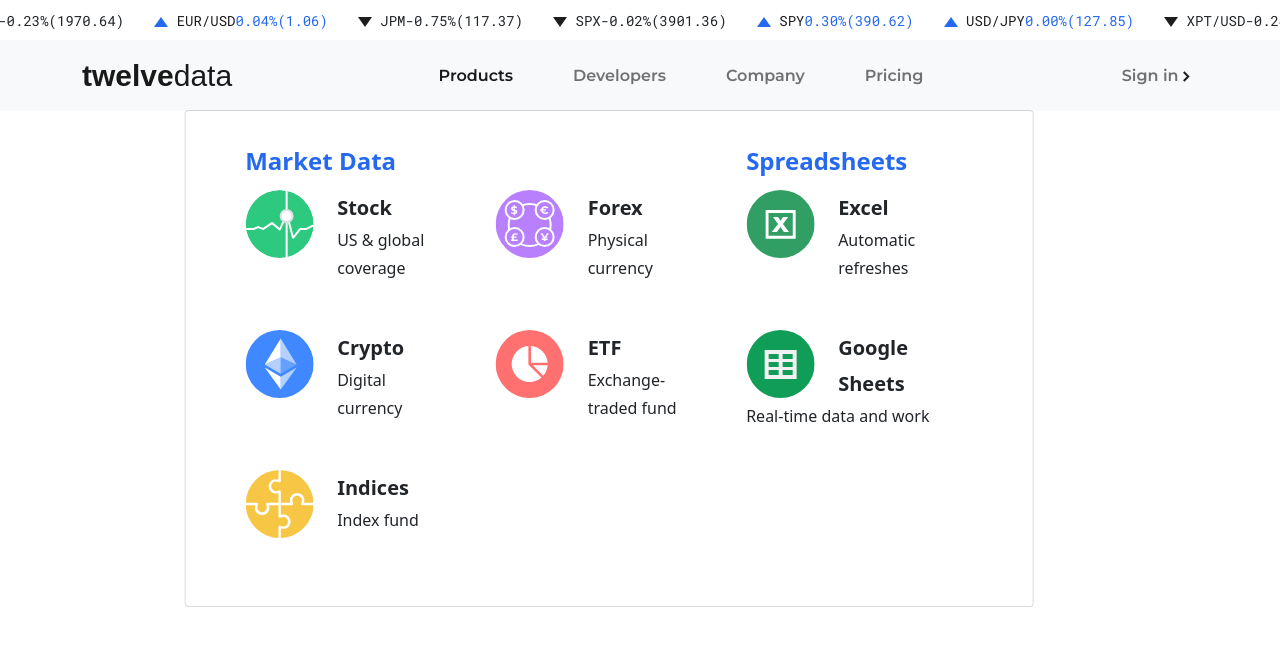
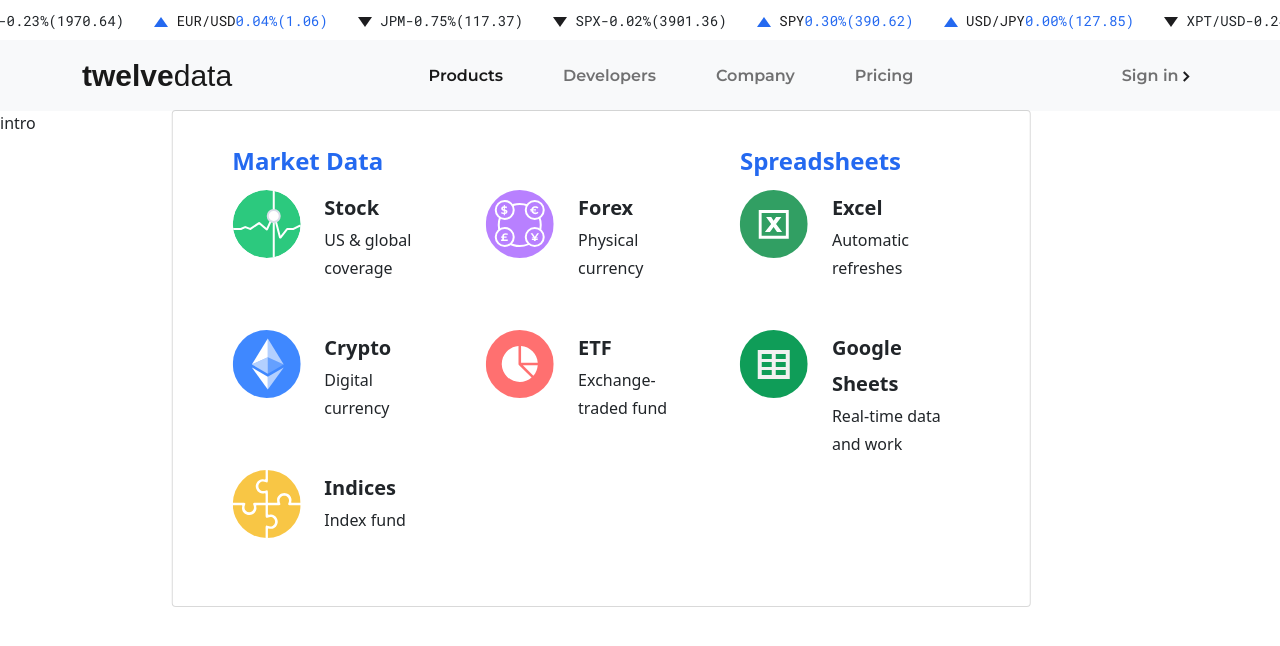
Before and after one commit to atefeh-dev/twelvedata, a React (Create React App) app: page / in a window 1280 px wide. Both pictures are taken after a click on the link "Products". Shown: the top 646 px of the page. Built offline with nearby package versions, Linux system fonts and the light colour scheme; a web font is replaced by a local one.

Commit message:
header bug fix

```diff
--- a/src/components/App.js
+++ b/src/components/App.js
@@ -3,12 +3,14 @@
 import RateLine from "./RateLine";
 import "../styles/App.css";
 import Navbar from "./NavBar";
+import PricingIntro from "./PricingIntro";
 
 const App = () => {
   return (
     <div>
       <RateLine />
       <Navbar />
+      <PricingIntro />
     </div>
   );
 };
--- a/src/components/NavBar.js
+++ b/src/components/NavBar.js
@@ -123,15 +123,18 @@
                                   </defs>
                                 </svg>
                               </div>
+                              <span>
                                 <span class="submenu-item">Stock</span>
                                 <span class="submenu-item-headline">
                                   US &amp; global coverage
+                                </span>
                               </span>
                             </a>
                           </div>
                           <div class="col col-md-6 col-sm-6 col-12">
                             <a
                               class="dropdown-item forex"
+                              style={{ display: "flex" }}
                               href="https://twelvedata.com/forex">
                               <div class="submenu-item-image">
                                 <svg
@@ -198,9 +201,11 @@
                                     fill="white"></path>
                                 </svg>
                               </div>
+                              <span>
                                 <span class="submenu-item">Forex</span>
                                 <span class="submenu-item-headline">
                                   Physical currency
+                                </span>
                               </span>
                             </a>
                           </div>
@@ -253,7 +258,8 @@
                           </div>
                           <div class="col col-md-6 col-sm-6 col-12">
                             <a
-                              class="dropdown-item etf"
+                              className="dropdown-item etf"
+                              style={{ display: "flex" }}
                               href="https://twelvedata.com/etf">
                               <div class="submenu-item-image">
                                 <svg
@@ -279,9 +285,11 @@
                                     fill="white"></path>
                                 </svg>
                               </div>
+                              <span>
                                 <span class="submenu-item">ETF</span>
                                 <span class="submenu-item-headline">
                                   Exchange-traded fund
+                                </span>
                               </span>
                             </a>
                           </div>
@@ -378,6 +386,7 @@
                           <div class="col col-xl-12 col-md-6 col-sm-6 col-12">
                             <a
                               class="dropdown-item google-sheets"
+                              style={{ display: "flex" }}
                               href="https://twelvedata.com/google-sheets">
                               <div class="submenu-item-image">
                                 <svg
@@ -396,9 +405,11 @@
                                     fill="#F1F1F1"></path>
                                 </svg>
                               </div>
+                              <span>
                                 <span class="submenu-item">Google Sheets</span>
                                 <span class="submenu-item-headline">
                                   Real-time data and work
+                                </span>
                               </span>
                             </a>
                           </div>
@@ -431,7 +442,10 @@
           </ul>
           <ul class="navbar-nav ml-auto buttons">
             <li class="nav-item">
-              <a class="nav-link action" href="https://twelvedata.com/login">
+              <a
+                class="nav-link action"
+                style={{ paddingLeft: "28px" }}
+                href="https://twelvedata.com/login">
                 Sign in{" "}
                 <svg
                   width="7"
--- /dev/null
+++ b/src/components/PricingIntro.js
@@ -0,0 +1,8 @@
+/** @format */
+
+import React from "react";
+
+const PricingIntro = () => {
+  return <div>intro</div>;
+};
+export default PricingIntro;
--- a/src/styles/nav.css
+++ b/src/styles/nav.css
@@ -29,6 +29,7 @@
   padding-right: 0.5rem;
   padding-left: 0.5rem;
 }
+
 .dropdown-menu .dropdown-item.forex .colored {
   fill: #b880ff;
 }
```
Lines whose indentation alone changed are shown as unchanged.
